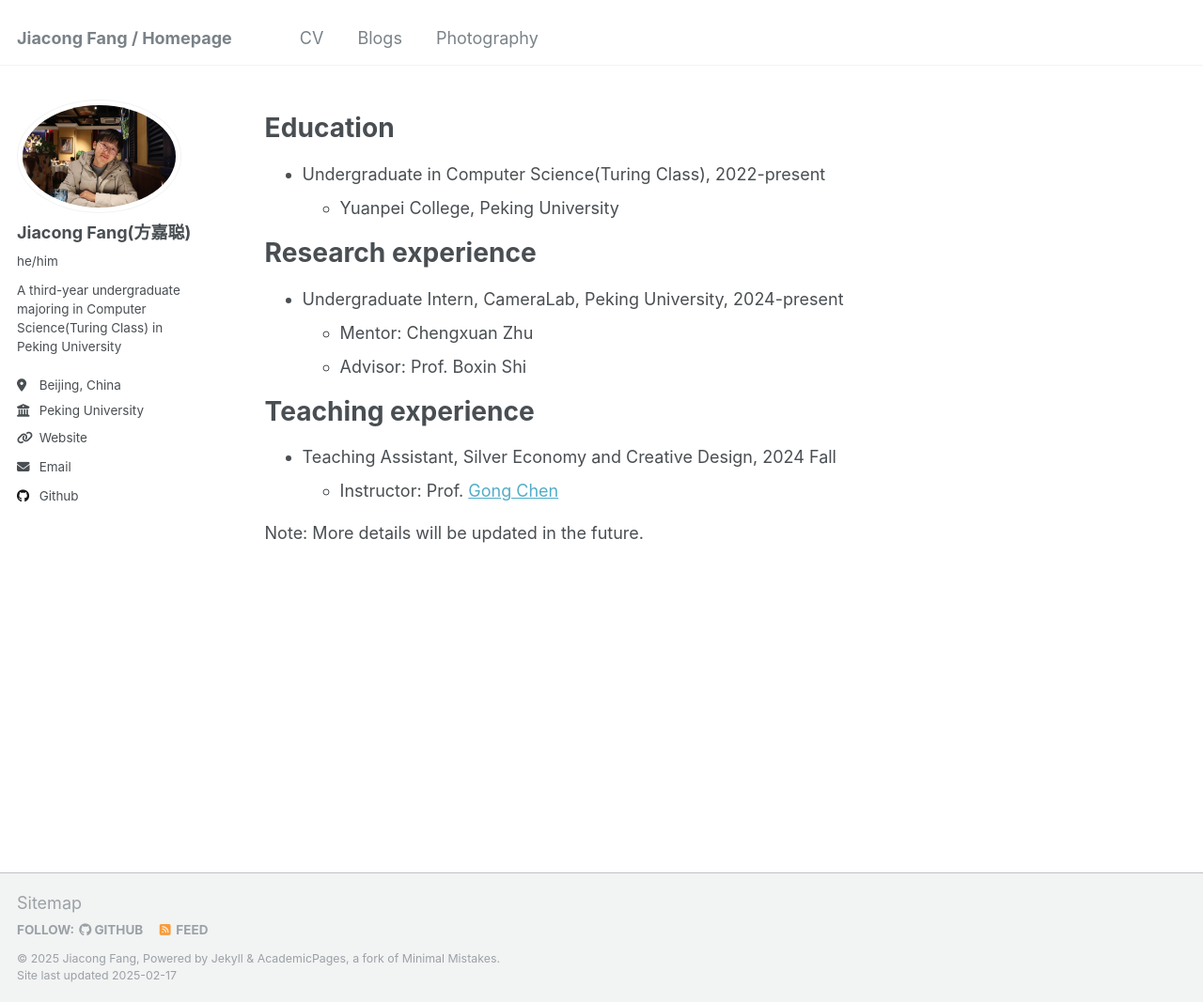
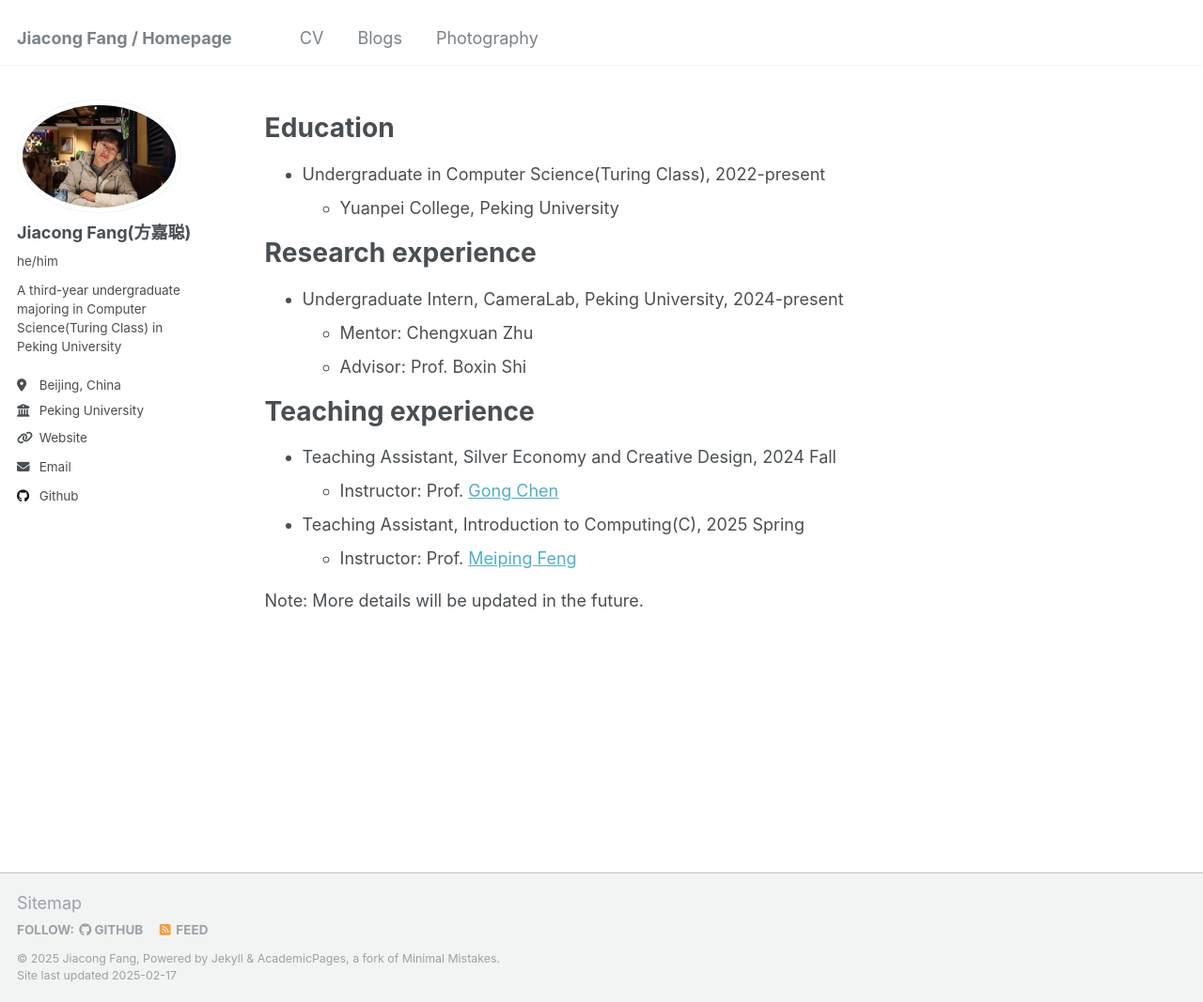
Before and after one commit to jiacongfang/jiacongfang.github.io, a Jekyll site: the page built from _pages/cv.md, in a window 1280 px wide and 1067 px high. Shown: the whole window at 94% size. Built offline with Jekyll 4.4.1, drawn with Linux system fonts in a browser that asks for light colours.

Commit message:
Update: resume

```diff
--- a/_pages/cv.md
+++ b/_pages/cv.md
@@ -11,19 +11,25 @@
 
 Education
 ======
+
 * Undergraduate in Computer Science(Turing Class), 2022-present
   * Yuanpei College, Peking University
 
 Research experience
 ======
+
 * Undergraduate Intern, CameraLab, Peking University, 2024-present
   * Mentor: Chengxuan Zhu
   * Advisor: Prof. Boxin Shi
 
 Teaching experience
 ======
+
 * Teaching Assistant, Silver Economy and Creative Design, 2024 Fall
   * Instructor: Prof. [Gong Chen](https://ipr.pku.edu.cn/jsdw/zzjs/233824.htm)
+
+* Teaching Assistant, Introduction to Computing(C), 2025 Spring
+  * Instructor: Prof. [Meiping Feng](https://ele.pku.edu.cn/info/1023/1997.htm)
 
 Note: More details will be updated in the future.
 
```
